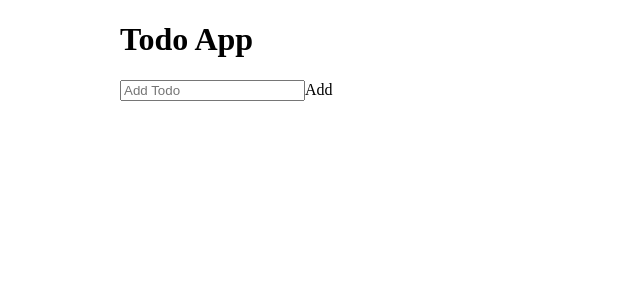
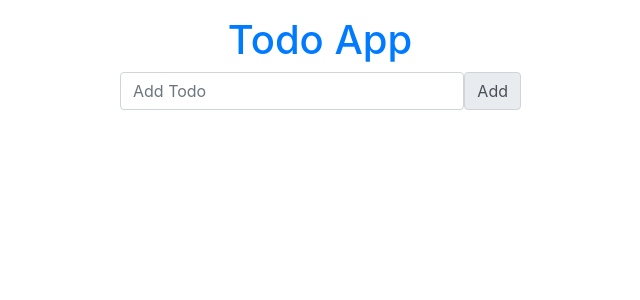
Before and after one commit to tpgardner/Basic-Angular-ToDo-App-, an Angular app: page / in a window 1280 px wide. Shown: the top 300 px of the page, without its empty margins (320-960 px from the left). Built offline with nearby package versions, Linux system fonts and the light colour scheme.

Commit message:
array and click event sort of working

```diff
--- a/src/app/app.component.html
+++ b/src/app/app.component.html
@@ -4,11 +4,20 @@
   <div class="form-group">
   <h1 class="text-center text-primary">Todo App</h1>
    <div class="input-group-prepend">
-       <input type="text" class="form-control" placeholder="Add Todo" name="todo">
-    <span class="input-group-text">Add</span>
+       <input  type="text" #todo class="form-control" placeholder="Add Todo" name="todo" ngModel>
+
+       <p>{{todo.value}}</p>
+    <span class="input-group-text" (click)="addTodo(todo.value)">Add</span>
    </div>
   </div>
  </form>
+ <div class="data">
+   <ul class="list-instyled">
+    <li *ngFor="let todo of todoArray">{{todo}}</li>
+   </ul>
+   </div>
 </div>
 
+
+
 <router-outlet></router-outlet>
--- a/src/app/app.component.ts
+++ b/src/app/app.component.ts
@@ -5,6 +5,13 @@ import { Component } from '@angular/core';
   templateUrl: './app.component.html',
   styleUrls: ['./app.component.css']
 })
+
+
 export class AppComponent {
-  title = 'todo-app';
+ todoArray=[]
+addTodo(value){
+    this.todoArray.push(value)
+    console.log(this.todos)
+  }
+
 }
--- a/src/index.html
+++ b/src/index.html
@@ -7,6 +7,8 @@
 
   <meta name="viewport" content="width=device-width, initial-scale=1">
   <link rel="icon" type="image/x-icon" href="favicon.ico">
+
+  <link rel="stylesheet" href="https://maxcdn.bootstrapcdn.com/bootstrap/4.0.0/css/bootstrap.min.css" integrity="sha384-Gn5384xqQ1aoWXA+058RXPxPg6fy4IWvTNh0E263XmFcJlSAwiGgFAW/dAiS6JXm" crossorigin="anonymous">
 </head>
 <body>
   <app-root></app-root>
```
